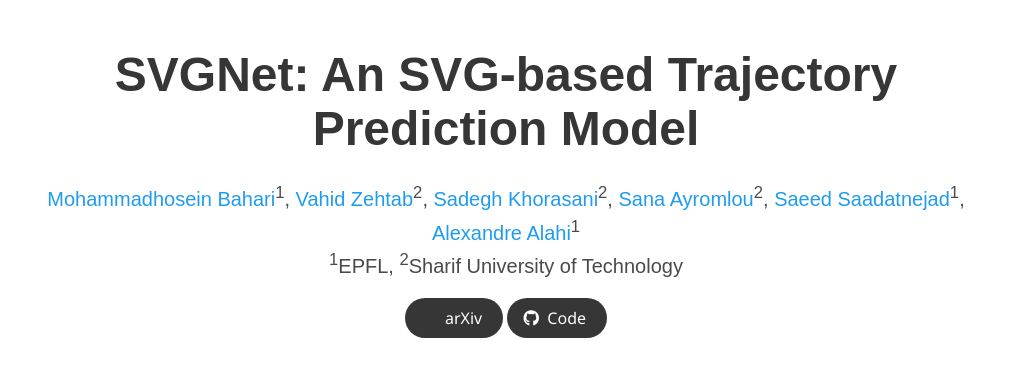
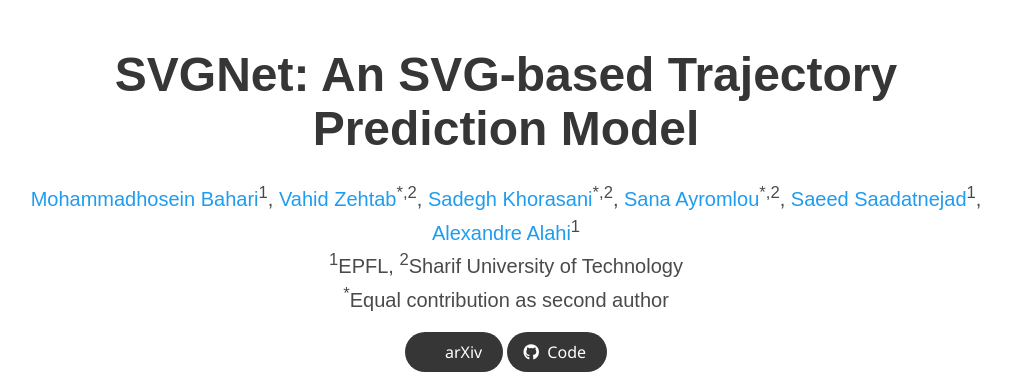
Before and after one commit to vita-epfl/SVGNet, a plain HTML site: page index.html in a window 1280 px wide. Shown: the top 374 px of the page, without its empty margins (134-1145 px from the left). Drawn offline with nearby package versions, Linux system fonts and the light colour scheme; some icons are missing; a web font is replaced by a local one.

Commit message:
Update: add equal contribution badge

```diff
--- a/index.html
+++ b/index.html
@@ -34,12 +34,12 @@
             <span class="author-block">
               <a href="http://mohammadhossein-bahari.github.io/">Mohammadhosein Bahari</a><sup>1</sup>,</span>
             <span class="author-block">
-              <a href="https://vahidzee.me/">Vahid Zehtab</a><sup>2</sup>,</span>
+              <a href="https://vahidzee.me/">Vahid Zehtab</a><sup>*,2</sup>,</span>
             <span class="author-block">
-              <a href="https://www.linkedin.com/in/sadegh-khorasani-301344146/?originalSubdomain=ir">Sadegh Khorasani</a><sup>2</sup>,
+              <a href="https://www.linkedin.com/in/sadegh-khorasani-301344146/?originalSubdomain=ir">Sadegh Khorasani</a><sup>*,2</sup>,
             </span>
             <span class="author-block">
-              <a href="https://www.linkedin.com/in/sana-ayromlou/?originalSubdomain=ir">Sana Ayromlou</a><sup>2</sup>,
+              <a href="https://www.linkedin.com/in/sana-ayromlou/?originalSubdomain=ir">Sana Ayromlou</a><sup>*,2</sup>,
             </span>
             <span class="author-block">
               <a href="https://people.epfl.ch/saeed.saadatnejad?lang=en">Saeed Saadatnejad</a><sup>1</sup>,
@@ -52,6 +52,9 @@
           <div class="is-size-5 publication-authors">
             <span class="author-block"><sup>1</sup>EPFL,</span>
             <span class="author-block"><sup>2</sup>Sharif University of Technology</span>
+          </div>
+          <div class="is-size-5 publication-authors">
+            <span class="author-block"><sup>*</sup>Equal contribution as second author</span>
           </div>
           <div class="column has-text-centered">
             <div class="publication-links">
```
